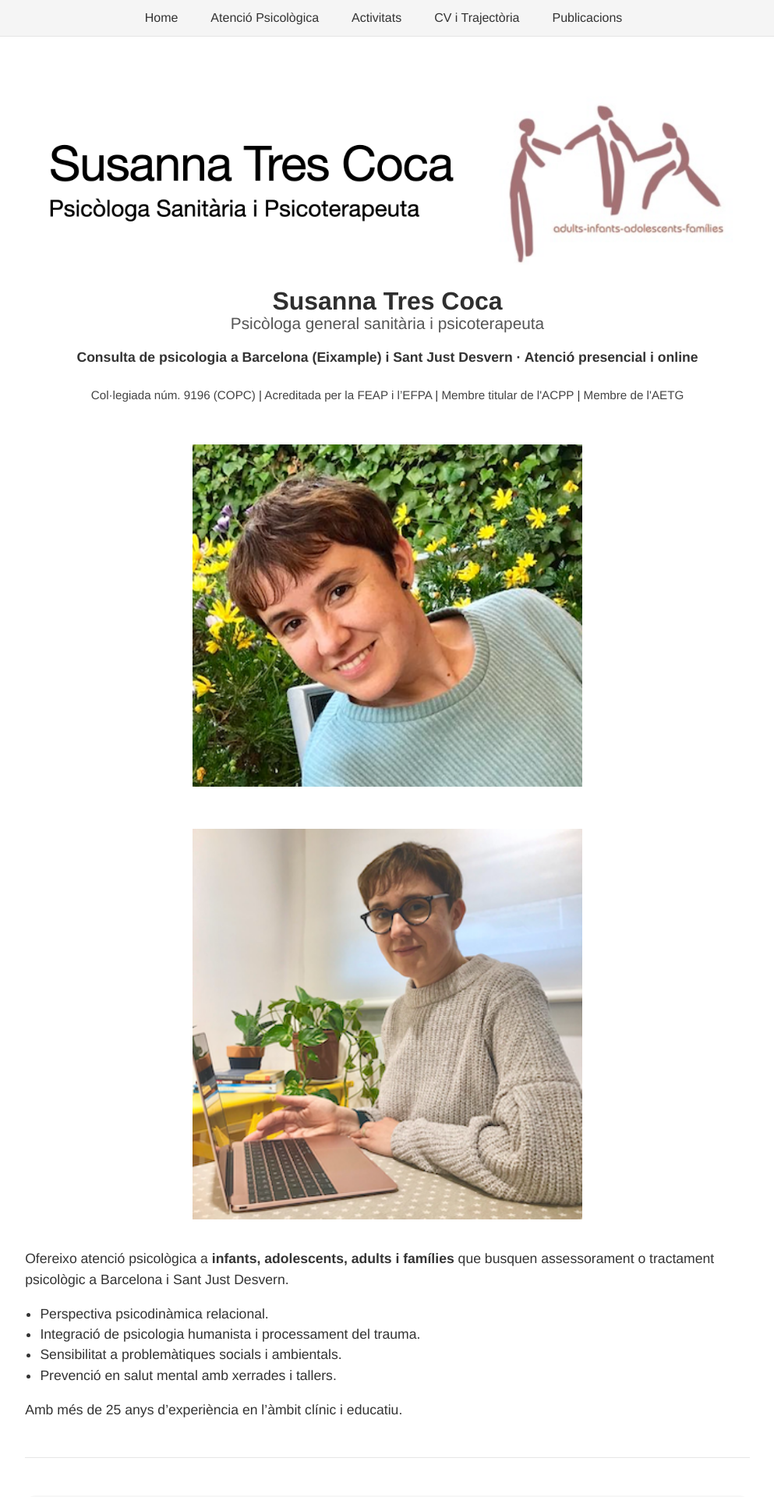
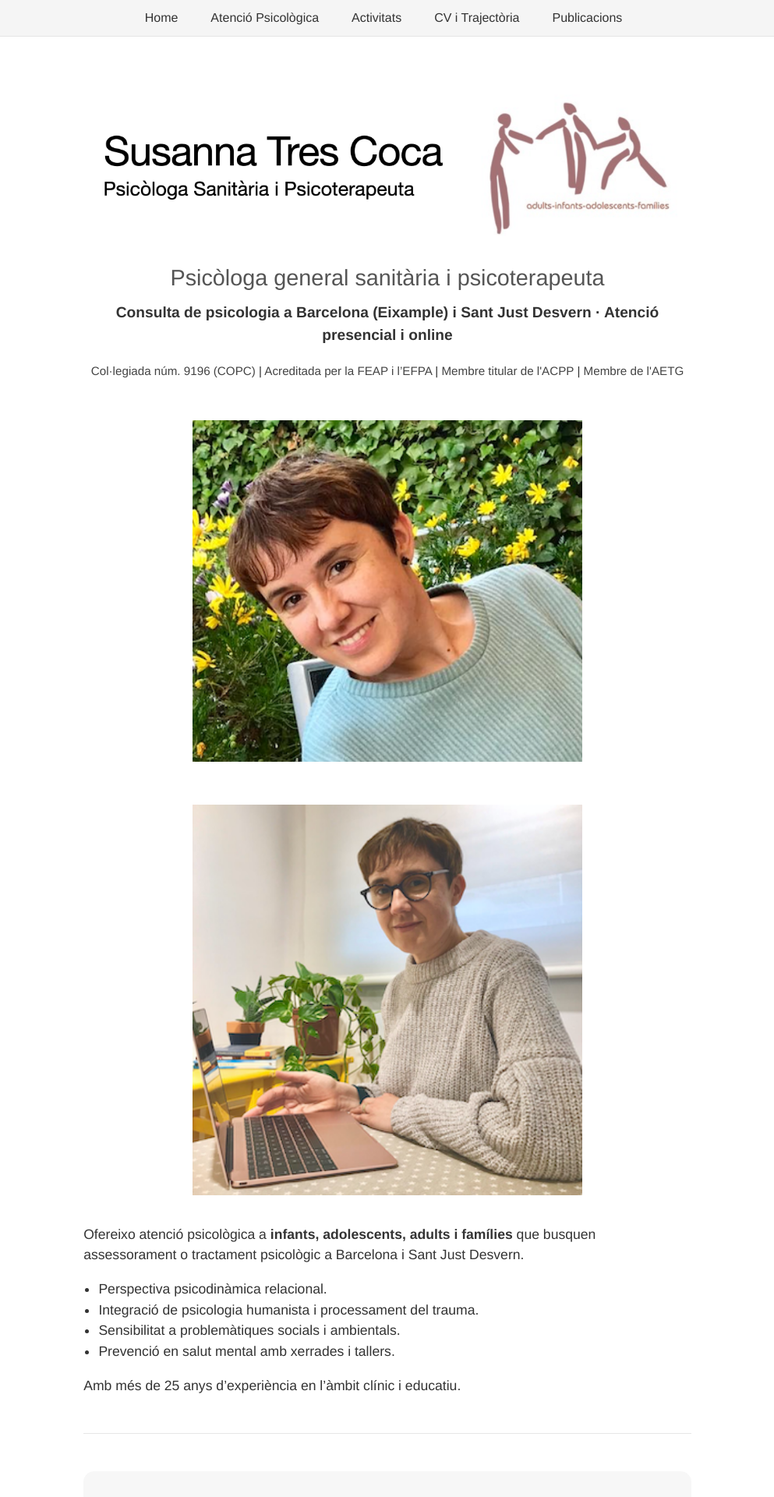
Before and after one commit to susannatres/susannatres.github.io, a Jekyll site: the page built from index.html, in a window 1280 px wide. Shown: the top 1920 px of the page at 78% size, without its empty margins (143-1136 px from the left). Built offline with Jekyll 4.4.1, drawn with Linux system fonts in a browser that asks for light colours.

Commit message:
solve layout problems. added hero-text.

```diff
--- a/_layouts/default.html
+++ b/_layouts/default.html
@@ -29,7 +29,7 @@ html, body {
 
 /* Contenidor centrat real */
 .container {
-    max-width: 1000px;
+    max-width: 850px;
     margin-left: auto;
     margin-right: auto;
     padding: 1rem;
@@ -137,6 +137,24 @@ nav a {
 
 }
 
+
+/* ===== HERO TEXT (PORTADA) ===== */
+
+.hero-text {
+    text-align: center;
+    margin-top: 30px;
+}
+
+.hero-text h2 {
+    font-size: 1.8rem;
+    margin-bottom: 10px;
+}
+
+.hero-text p {
+    font-size: 1.2rem;
+}
+
+
 </style>
 
 </head>
--- a/index.html
+++ b/index.html
@@ -114,8 +114,7 @@ hr {
 
 <img src="images/main_banner.png" alt="Consulta de psicologia Susanna Tres Coca">
 
-<div class="intro">
-<h1>Susanna Tres Coca</h1>
+<div class="hero-text">
 <h2>Psicòloga general sanitària i psicoterapeuta</h2>
 <p><strong>Consulta de psicologia a Barcelona (Eixample) i Sant Just Desvern · Atenció presencial i online</strong></p>
 </div>
```
Also changed, not shown: 6 other files.
